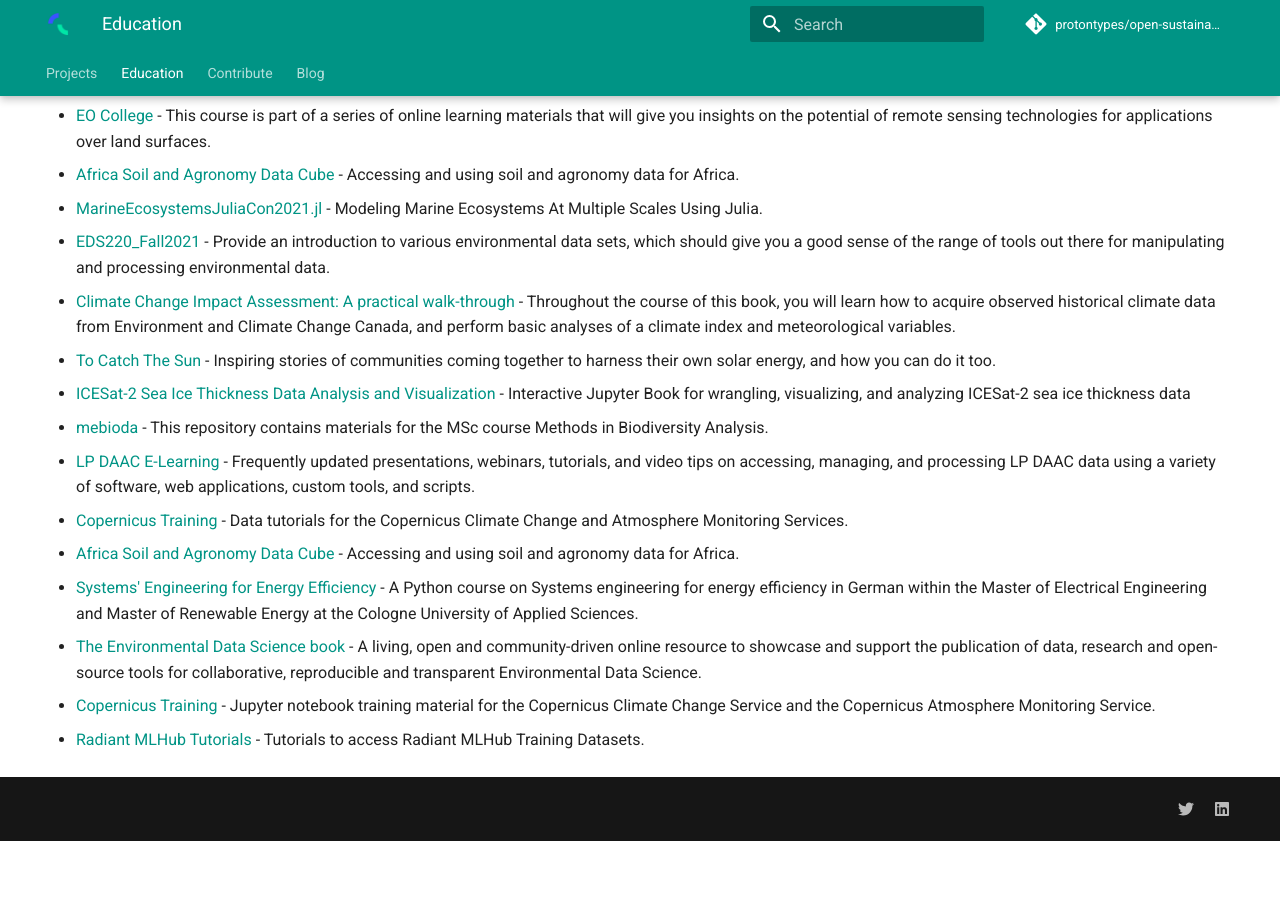
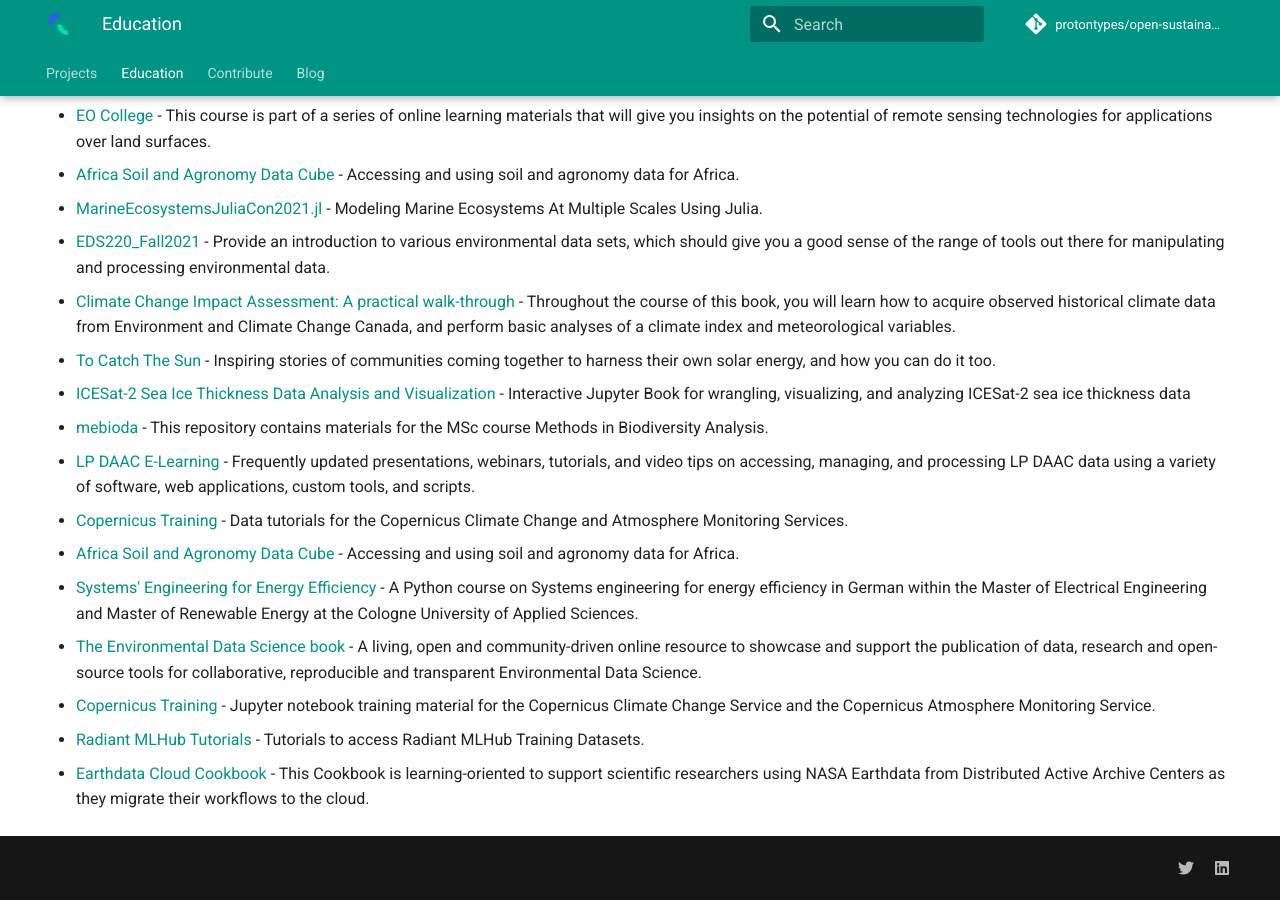
Before and after one commit to protontypes/open-sustainable-technology, an MkDocs documentation site: the page built from docs/education.md, in a window 1280 px wide and 900 px high, scrolled down 1753 px. Built offline with MkDocs 1.6.1 and Material for MkDocs 9.7.7, drawn with Linux system fonts in a browser that asks for light colours; comment, search, counter and statistics services are not loaded; before the commit the page ends 2594 px from its top, so only the background shows below that.

Commit message:
Update education.md
This Cookbook is learning-oriented to support scientific researchers using #NASA Earthdata from Distributed Active Archive Centers as they migrate their workflows to the cloud. #openscience #earthobservation https://github.com/nasa-openscapes/earthdata-cloud-cookbook

```diff
--- a/docs/education.md
+++ b/docs/education.md
@@ -63,3 +63,4 @@
 - [The Environmental Data Science book](https://github.com/alan-turing-institute/environmental-ds-book) - A living, open and community-driven online resource to showcase and support the publication of data, research and open-source tools for collaborative, reproducible and transparent Environmental Data Science.
 - [Copernicus Training](https://github.com/ecmwf-projects/copernicus-training) - Jupyter notebook training material for the Copernicus Climate Change Service and the Copernicus Atmosphere Monitoring Service.
 - [Radiant MLHub Tutorials](https://github.com/radiantearth/mlhub-tutorials) - Tutorials to access Radiant MLHub Training Datasets.
+- [Earthdata Cloud Cookbook](https://nasa-openscapes.github.io/earthdata-cloud-cookbook/) - This Cookbook is learning-oriented to support scientific researchers using NASA Earthdata from Distributed Active Archive Centers as they migrate their workflows to the cloud.
```
